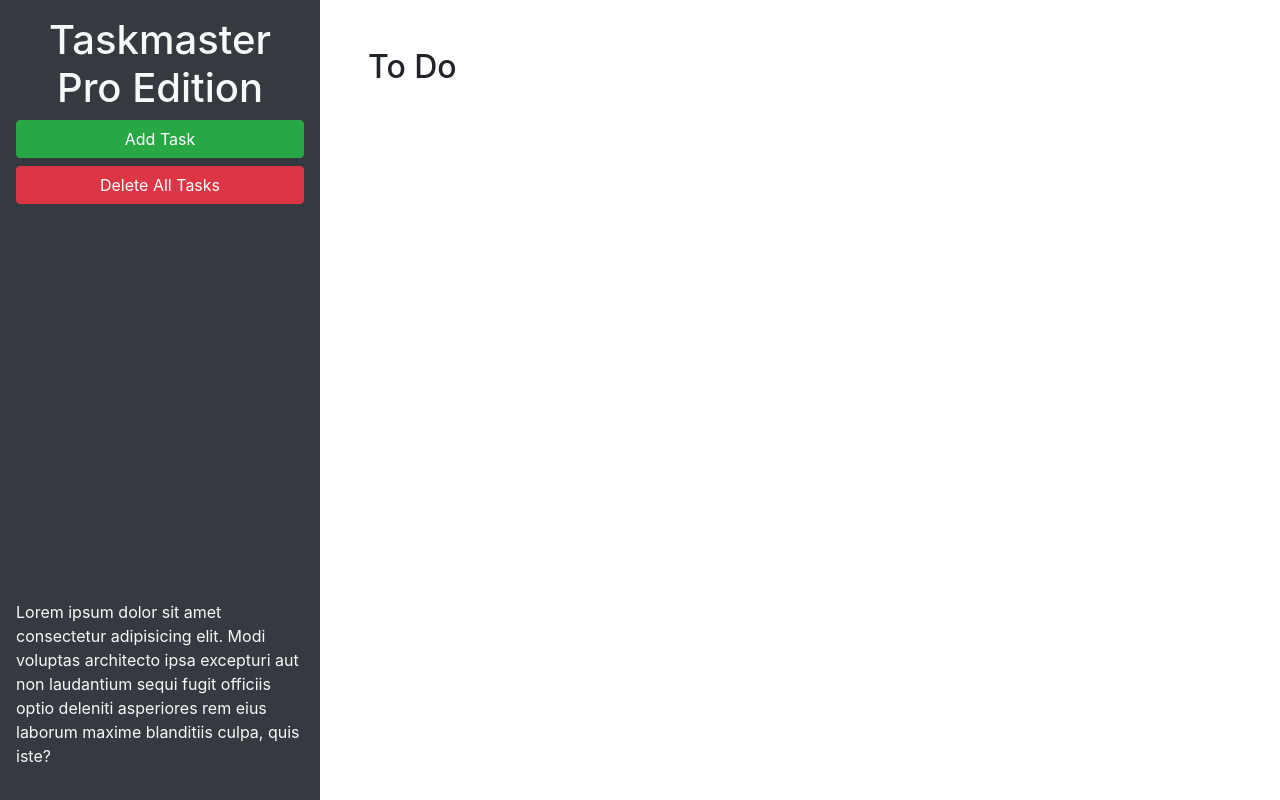
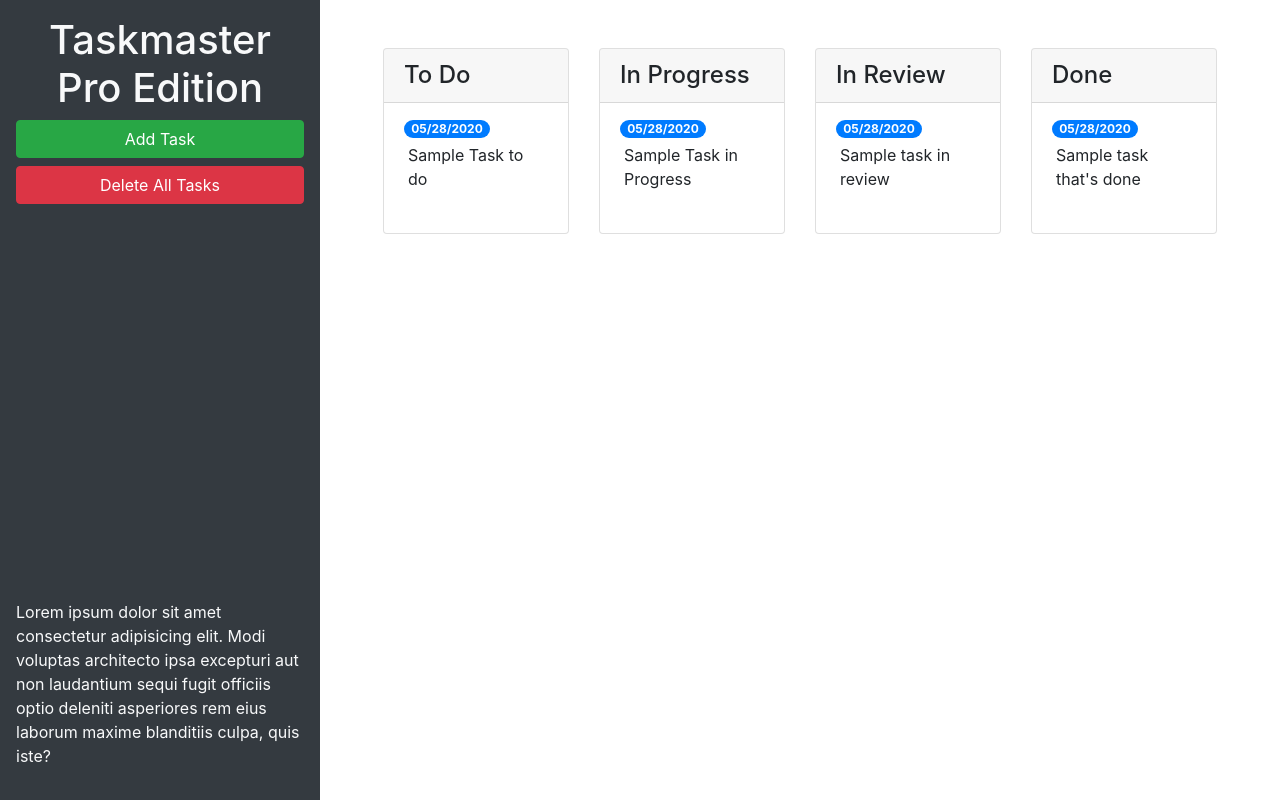
Before and after one commit to awchen85/taskmaster-pro, a plain HTML site: page index.html in a window 1280 px wide. Drawn offline with nearby package versions, Linux system fonts and the light colour scheme.

Commit message:
added bootstrap, styled with cards and updated modal

```diff
--- a/index.html
+++ b/index.html
@@ -24,10 +24,68 @@
       </p>
     </header>
     <main class="col-12 col-lg-9">
-      <div class="m-5">
-        <h2>To Do</h2>
-        <ul id="list-toDo" class="list-group"> </ul>
+    <div class="m-5 row justify-content-around">
+        <!-- to do start -->
+        <div class="col-12 col-md-6 col-xl-3 mb-3">
+        <div class="card">
+         <h4 class="card-header">
+            To Do
+         </h4>
+        <ul id="list-toDo" class="list-group list-group-flush">
+          <li class="list-group-item">
+            <span class="badge badge-primary badge-pill">05/28/2020</span>
+          <p class="m-1">Sample Task to do</p>
+        </li>
+      </ul>
       </div>
+    </div>
+        <!-- To do End -->
+        <!-- In Progress Start-->
+      <div class="col-12 col-md-6 col-xl-3 mb-3">
+          <div class="card">
+              <h4 class="card-header">
+                In Progress
+              </h4>
+        <ul id="list-inProgress" class="list-group list-group-flush">
+          <li class="list-group-item">
+            <span class="badge badge-primary badge-pill">05/28/2020</span>
+            <p class="m-1">Sample Task in Progress</p>
+          </li>
+        </ul>
+        </div>
+      </div>
+      <!-- In Progress End -->
+      <!-- In review start -->
+    <div class="col-12 col-md-6 col-xl-3 mb-3">
+        <div class="card">
+        <h4 class="card-header">
+          In Review
+        </h4>
+        <ul id="list-inReview" class="list-group list-group-flush">
+          <li class="list-group-item">
+            <span class="badge badge-primary badge-pill">05/28/2020</span>
+            <p class="m-1">Sample task in review</p>
+          </li>
+        </ul>
+        </div>
+    </div>
+      <!-- In Review End -->
+      <!-- Done Start -->
+    <div class="col-12 col-md-6 col-xl-3 mb-3">
+        <div class="card">
+        <h4 class="card-header">
+          Done
+        </h4>
+        <ul id="list-done" class="list-group list-group-flush">
+          <li class="list-group-item">
+            <span class="badge badge-primary badge-pill">05/28/2020</span>
+            <p class="m-1">Sample task that's done</p>
+          </li>
+        </ul>
+      </div>
+    </div>
+      <!-- Done End -->
+    </div>
     </main>
   </div>
 
@@ -46,11 +104,11 @@
           <form>
             <div class="form-group">
               <label for="modalTaskDescription">Task description</label>
-              <textarea id="modalTaskDescription" rows="3"></textarea>
+              <textarea id="modalTaskDescription" rows="3" class="form-control"></textarea>
             </div>
             <div class="form-group">
               <label for="modalDueDate">Due date</label>
-              <input type="text" id="modalDueDate" placeholder="mm/dd/yyyy" autocomplete="off" />
+              <input type="text" class="form-control" id="modalDueDate" placeholder="mm/dd/yyyy" autocomplete="off" />
             </div>
           </form>
         </div>
```
